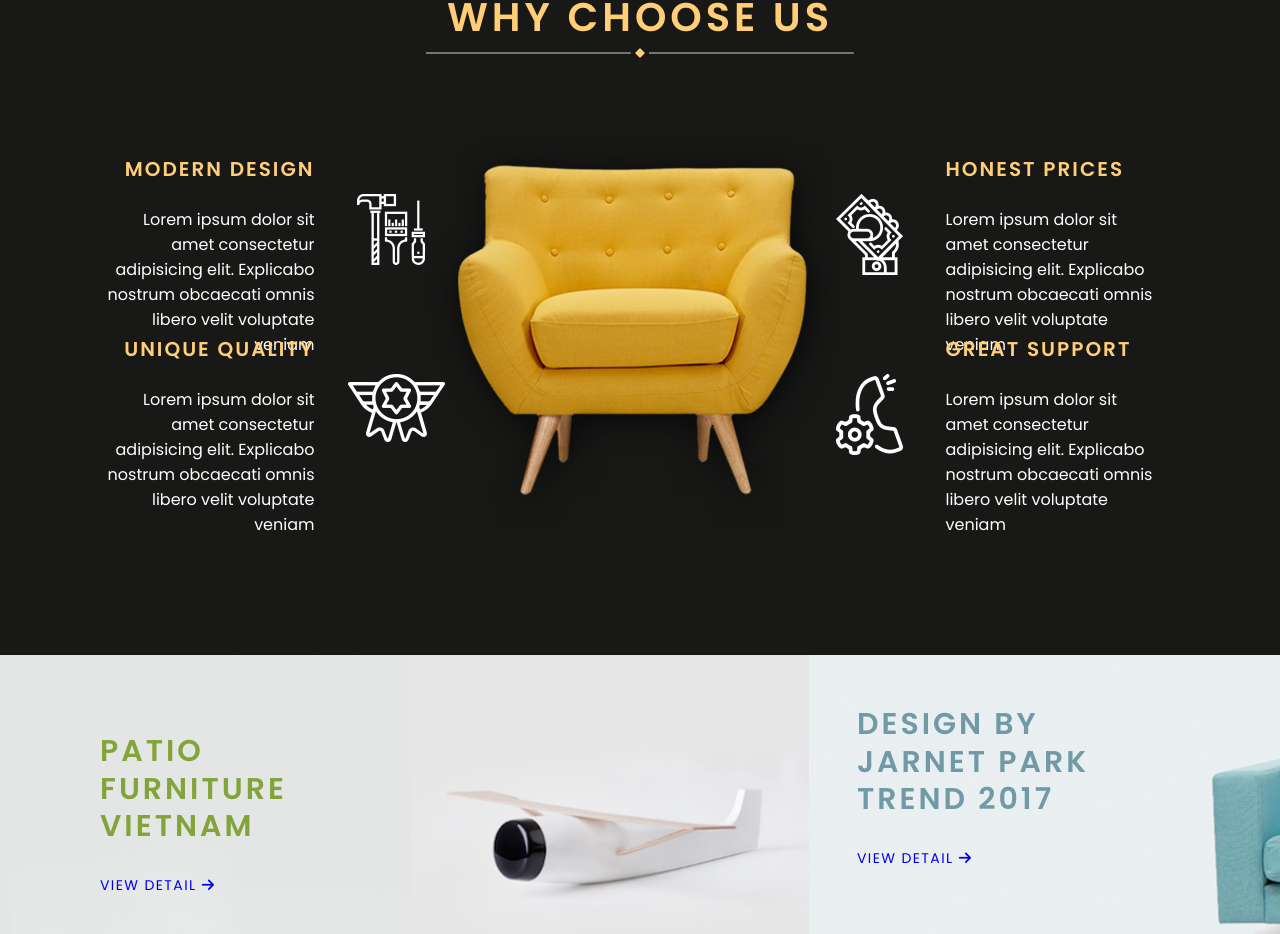
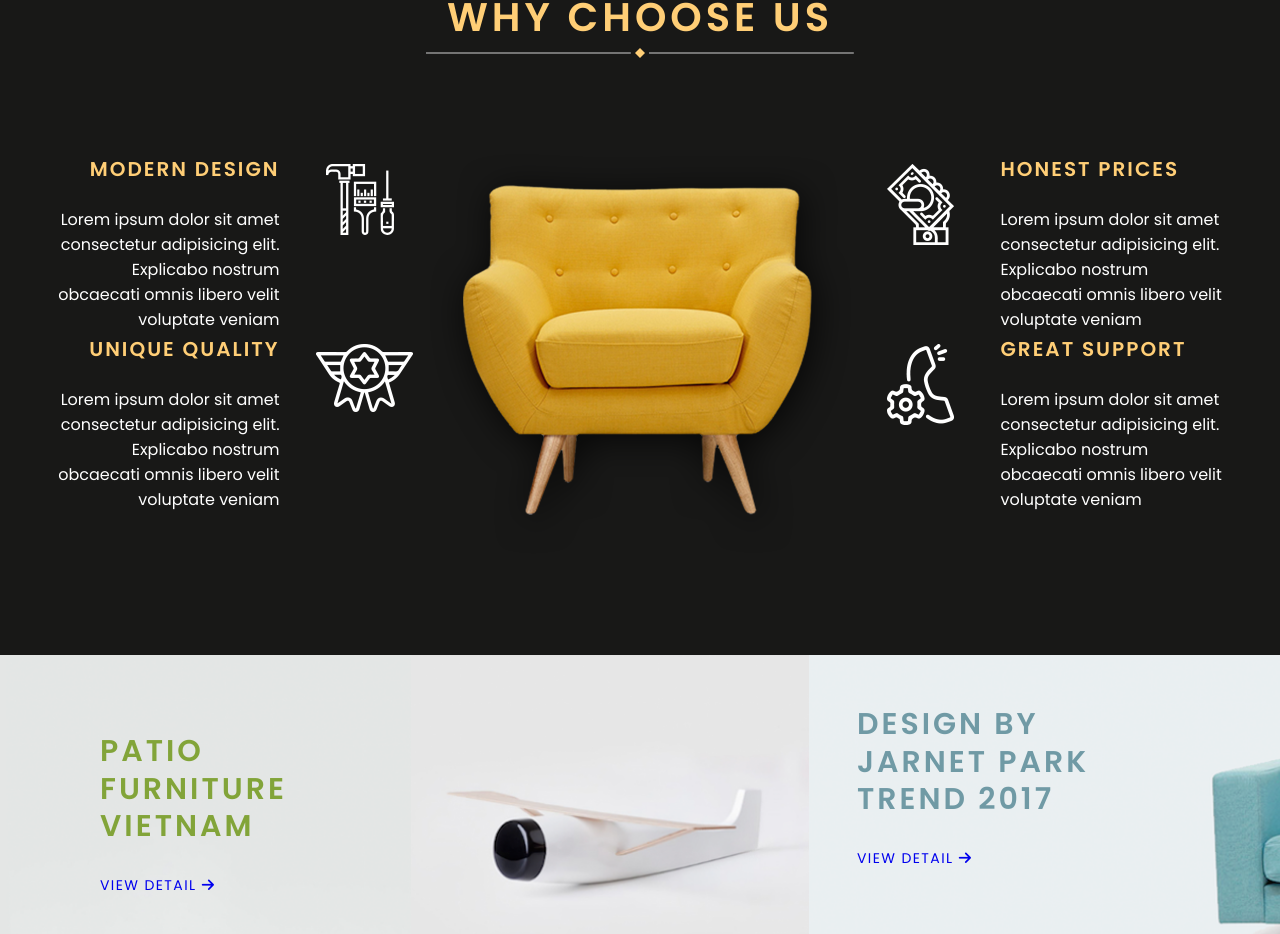
Before and after one commit to elisms23/lufedl6ownproject, a plain HTML site: page index.html in a window 1280 px wide. Shown: the part 1071-2005 px from the top of the page. Drawn offline with Linux system fonts and the light colour scheme.

Commit message:
"why choose us" finished

```diff
--- a/css/main-page.scss
+++ b/css/main-page.scss
@@ -189,18 +189,15 @@ word-spacing: 35px;
             flex-flow: row nowrap;
             justify-content: center;
 
-            .why-choose-us-armchair {
-                position: relative;
-                top: -20px;
-                left: 45px;
-            }
-
             .why-choose-us-text {
 
                 .why-choose-us-features {
+                    display: flex;
+                    flex-flow: row nowrap;
                     text-align: right;
-                    padding-right: 65px;
                     height: 180px;
+
+                    .text-part {
                         span {
                             color: #ffce76;
                             text-transform: uppercase;
@@ -212,35 +209,21 @@ word-spacing: 35px;
                             display: block;
                             color: #fff;
                             margin: 0;
-                        width: 17vw;
+                            width: 18vw;
                             padding: 23px 0;
                         }
-                    img {
-                        position: relative;
-                        left: 130px;
-                        bottom: 206px;
-                        margin: 20px;
+                    }
+                    .icon {
+                        width: 150px;
+                        height: 150px;
+                        padding: 10px 36px;
                     }
                 }
-
-                .why-choose-us-features:last-of-type {
-                    img {
-                        left: 150px;
-                    }
-                }
-
             }
 
             .why-choose-us-text:last-of-type {
                 .why-choose-us-features {
                     text-align: left;
-                    padding-left: 100px;
-                    position: relative;
-                    left: 45px;
-
-                    img {
-                        left: -130px;
-                    }
                 }
             }
         }
--- a/index.html
+++ b/index.html
@@ -87,14 +87,22 @@
             <div class="why-choose-us-content">
                 <div class="why-choose-us-text">
                     <div class="why-choose-us-features">
+                        <div class="text-part">
                             <span>Modern design</span>
                             <p>Lorem ipsum dolor sit amet consectetur adipisicing elit. Explicabo nostrum obcaecati omnis libero velit voluptate veniam</p>
+                        </div>
+                        <div class="icon">
                             <img src="./img/Modern.png" class="Modern_1" alt="Инструменты">
                         </div>
+                    </div>
                     <div class="why-choose-us-features">
+                        <div class="text-part">
                             <span>Unique quality</span>
                             <p>Lorem ipsum dolor sit amet consectetur adipisicing elit. Explicabo nostrum obcaecati omnis libero velit voluptate veniam</p>
+                        </div>
+                        <div class="icon">
                             <img src="./img/Unique.png" class="Unique_1" alt="Звезда";>
+                        </div>
                     </div>
                 </div>
                 <div class="why-choose-us-armchair">
@@ -102,14 +110,22 @@
                 </div>
                 <div class="why-choose-us-text">
                     <div class="why-choose-us-features">
+                        <div class="icon">
+                            <img src="./img/Honest.png" class="Honest_2" alt="Карточка";>
+                        </div>
+                        <div class="text-part">
                             <span>Honest prices</span>
                             <p>Lorem ipsum dolor sit amet consectetur adipisicing elit. Explicabo nostrum obcaecati omnis libero velit voluptate veniam</p>
-                        <img src="./img/Honest.png" class="Honest_2" alt="Карточка";>
+                        </div>
                     </div>
                     <div class="why-choose-us-features">
+                        <div class="icon">
+                            <img src="./img/Support.png" class="Support_2" alt="Звонок";>
+                        </div>
+                        <div class="text-part">
                             <span>Great support</span>
                             <p>Lorem ipsum dolor sit amet consectetur adipisicing elit. Explicabo nostrum obcaecati omnis libero velit voluptate veniam</p>
-                        <img src="./img/Support.png" class="Support_2" alt="Звонок";>
+                        </div>
                     </div>
                 </div>
             </div>
```
Also changed, not shown: css/main-page.css, 1 other file. Lines whose indentation alone changed are shown as unchanged.
